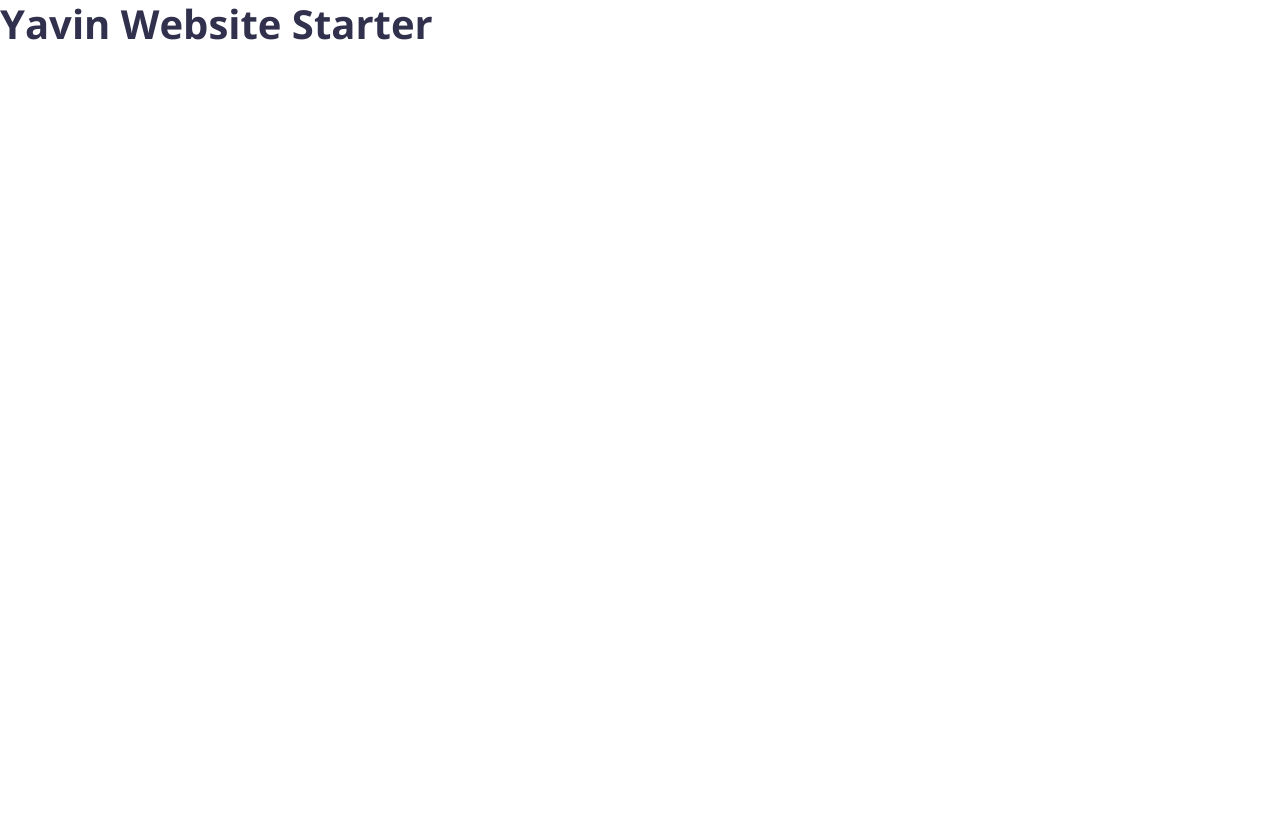
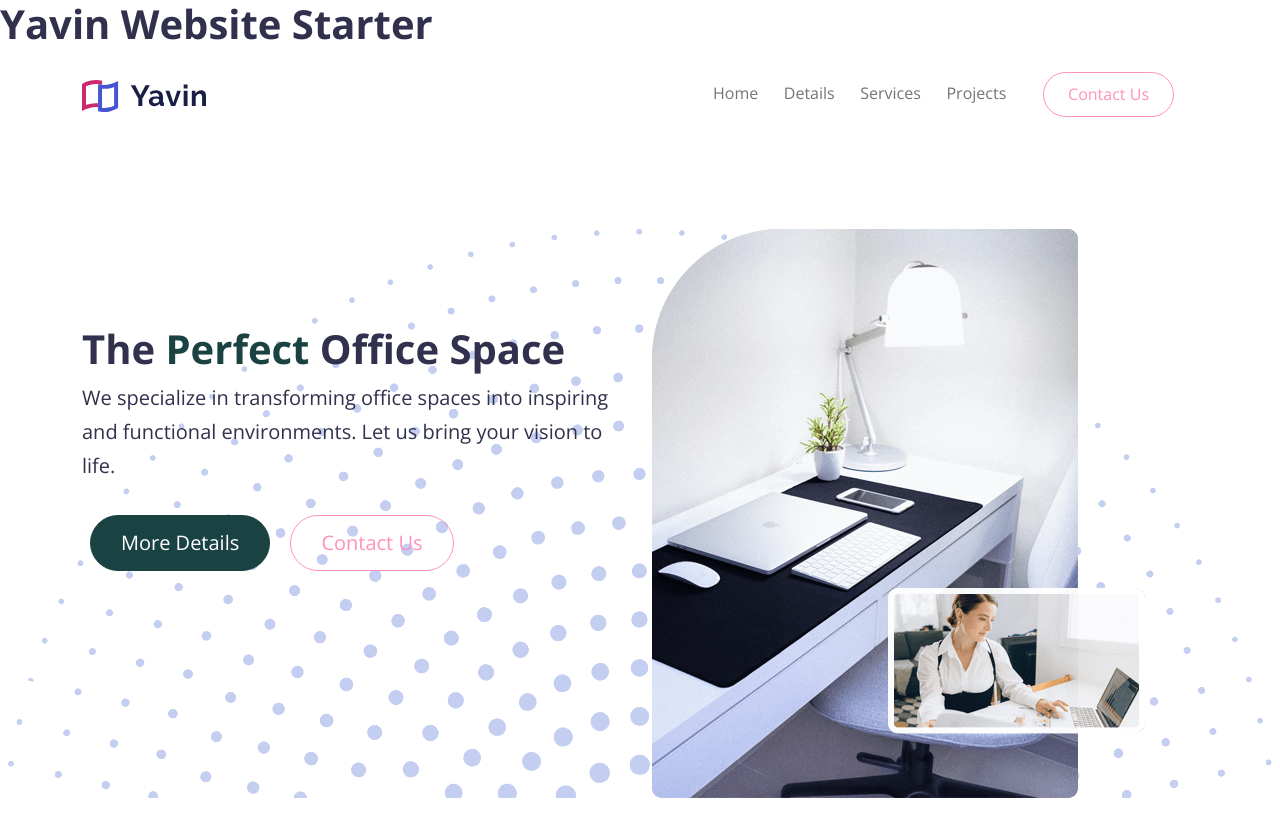
Before and after one commit to meeke198/bootstrap-yavin, a website: page index.html in a window 1280 px wide. Before the commit the page ends 800 px from the top, so only its background shows below. Drawn offline with nearby package versions, Linux system fonts and the light colour scheme; files that its build step writes are made by us from their sources.

Commit message:
add header

```diff
--- a/index.html
+++ b/index.html
@@ -15,7 +15,88 @@
   </head>
   <body>
     <h1>Yavin Website Starter</h1>
+	<nav class="navbar navbar-expand-lg sticky-top navbar-light">
+  <div class="container">
+    <a class="navbar-brand" href="#">
+      <img src="images/logo.svg" alt="" width="124" />
+    </a>
+    <button
+      class="navbar-toggler"
+      type="button"
+      data-bs-toggle="collapse"
+      data-bs-target="#navbarNavDropdown"
+      aria-controls="navbarNavDropdown"
+      aria-expanded="false"
+      aria-label="Toggle navigation"
+    >
+      <span class="navbar-toggler-icon"></span>
+    </button>
+    <div class="collapse navbar-collapse" id="navbarNavDropdown">
+      <ul class="navbar-nav ms-auto">
+        <li class="nav-item">
+          <a class="nav-link" aria-current="page" href="#">Home</a>
+        </li>
+        <li class="nav-item">
+          <a class="nav-link" href="#details">Details</a>
+        </li>
+        <li class="nav-item">
+          <a class="nav-link" href="#services">Services</a>
+        </li>
+        <li class="nav-item">
+          <a class="nav-link" href="#projects">Projects</a>
+        </li>
+        <li class="nav-item">
+          <a
+            class="nav-link btn btn-outline-secondary px-4 mx-4"
+            href="#contact"
+            >Contact Us</a
+          >
+        </li>
+      </ul>
+    </div>
+  </div>
+</nav>
+<!-- Header -->
+<header class="header position-relative mt-6 overflow-hidden">
+  <img
+    src="images/decoration-star.svg"
+    alt=""
+    class="decoration-star position-absolute"
+  />
+  <img
+    src="images/decoration-star.svg"
+    alt=""
+    class="decoration-star-2 position-absolute"
+  />
+  <div class="container position-relative z-3">
+    <div class="row">
+      <div class="col-lg-6">
+        <div class="mt-6">
+          <h1 class="xl-text">
+            The <span class="text-primary">Perfect</span> Office Space
+          </h1>
+          <p class="lead mb-4">
+            We specialize in transforming office spaces into inspiring and
+            functional environments. Let us bring your vision to life.
+          </p>
+          <a href="#introduction" class="btn btn-primary btn-lg m-2">
+            More Details
+          </a>
+          <a href="#contact" class="btn btn-outline-secondary btn-lg m-2">
+            Contact Us
+          </a>
+        </div>
+      </div>
+      <div class="col-lg-6">
+        <div class="image-container">
+          <img src="images/header.png" alt="" class="img-fluid" />
+        </div>
+      </div>
+    </div>
+  </div>
+</header>
 
+<header class="header position-relative mt-6 pverflow-hidden"></header>
 	<script src="js/bootstrap.bundle.min.js"></script>
 	<script src="js/script.js"></script>
   </body>
--- a/scss/styles.scss
+++ b/scss/styles.scss
@@ -0,0 +1,9 @@
+.btn-outline-secondary{
+    color: var(--bs-secondary);
+}
+
+.btn-outline-secondary{
+   &:hover{
+    color: white;
+   }
+}
```
